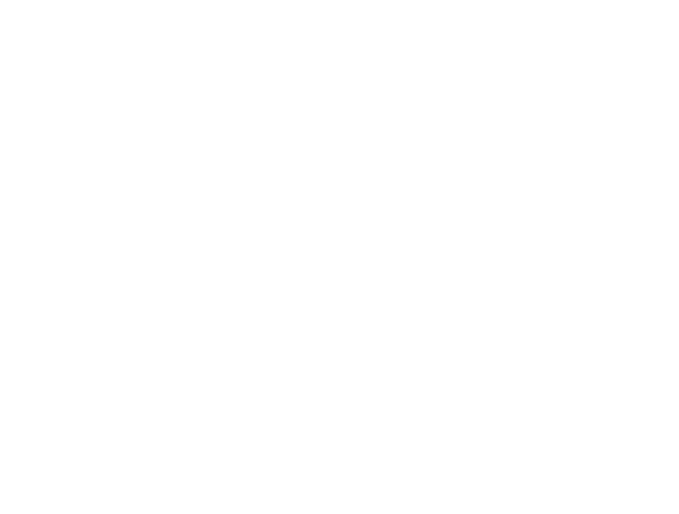
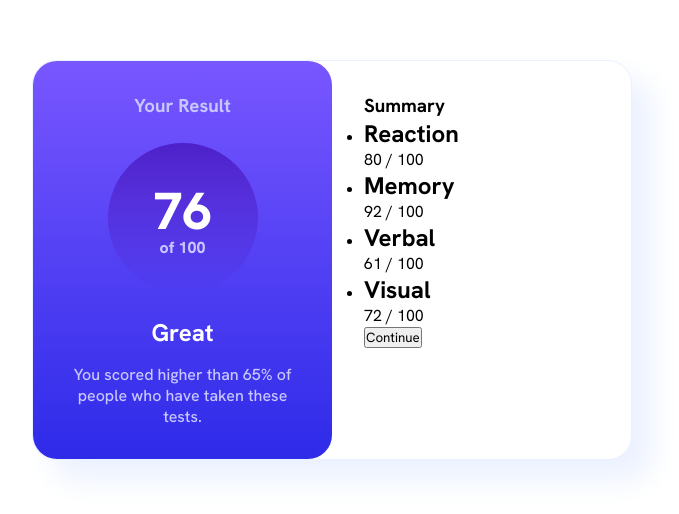
Before and after one commit to lucarl07/resumo-componente, a React (Vite) app: page / in a window 1280 px wide. Shown: the part 140-654 px from the top of the page, without its empty margins (308-987 px from the left). Built offline with nearby package versions, Linux system fonts and the light colour scheme.

Commit message:
Terminar o estilo do componente yourResult

```diff
--- a/src/index.css
+++ b/src/index.css
@@ -38,10 +38,69 @@
     font-family: 'Hanken Grotesk', sans-serif;
 }
 
+/* Border for visualizing elements, EXCEPT html and body */
+/* * {border: 1px solid salmon;} html, body { border: none; } */
+
 body {
     display: flex;
     flex-direction: column;
     justify-content: center;
     align-items: center;
+    height: 100vh;
     background-color: var(--white);
 }
+
+.float {
+    display: flex;
+    width: 600px;
+    height: 400px;
+    background-color: var(--white);
+    box-shadow: 20px 20px 30px var(--pale-blue);
+    border: 1px solid var(--pale-blue);
+    border-radius: 1.5rem;
+}
+.float aside {
+    padding: 2rem;
+    width: 50%;
+}
+
+.yourResult {
+    display: inherit;
+    flex-direction: column;
+    justify-content: space-between;
+    align-items: center;
+    background-image: linear-gradient(180deg, var(--light-slate-blue), var(--light-royal-blue));
+    border-radius: 1.5rem;
+    text-align: center;
+    color: var(--white);
+}
+.yourResult h1 {
+    color: var(--light-lavender);
+}
+.yourResult .scoreCircle {
+    display: inherit;
+    flex-direction: inherit;
+    justify-content: center;
+    width: 150px;
+    height: 150px;
+    background-image: linear-gradient(180deg, var(--violet-blue), var(--persian-blue));
+    border-radius: 75px;
+    font-weight: 800;
+}
+.yourResult .scoreCircle .reachedScore {
+    font-size: 52px;
+    height: 60px;
+}
+.yourResult .scoreCircle .maxScore {
+    color: var(--light-lavender);
+}
+.yourResult .result {
+    display: inherit;
+    flex-direction: inherit;
+    gap: 1rem;
+}
+.yourResult .result .resultDesc {
+    font-weight: 500;
+    font-size: 16px;
+    color: var(--light-lavender);
+}
--- a/src/main.jsx
+++ b/src/main.jsx
@@ -3,9 +3,11 @@
 
 import React from 'react'
 import ReactDOM from 'react-dom/client'
+import App from './App'
 import './index.css'
 
 ReactDOM.createRoot(document.getElementById('root')).render(
   <React.StrictMode>
+    <App/>
   </React.StrictMode>,
 )
```
